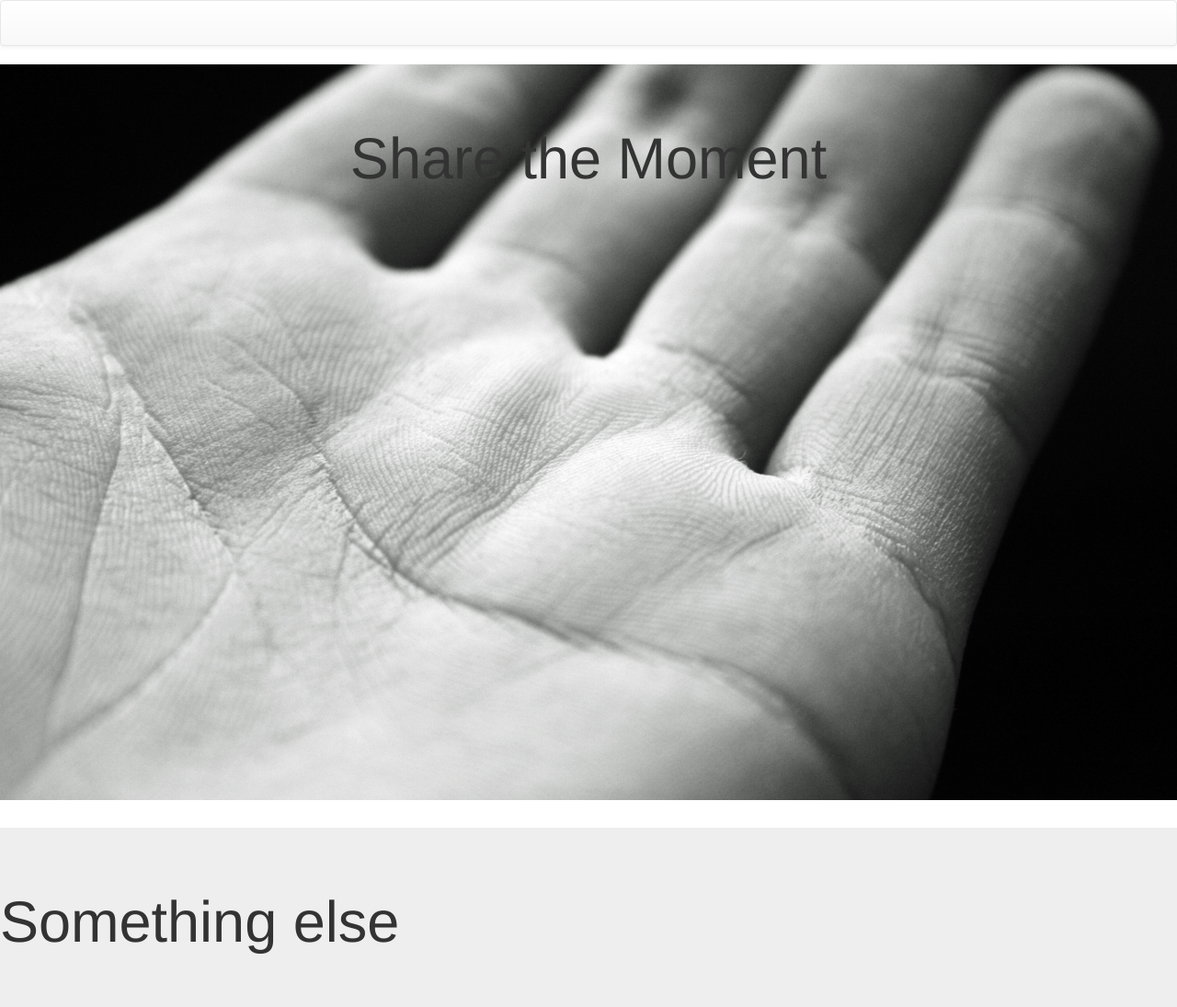
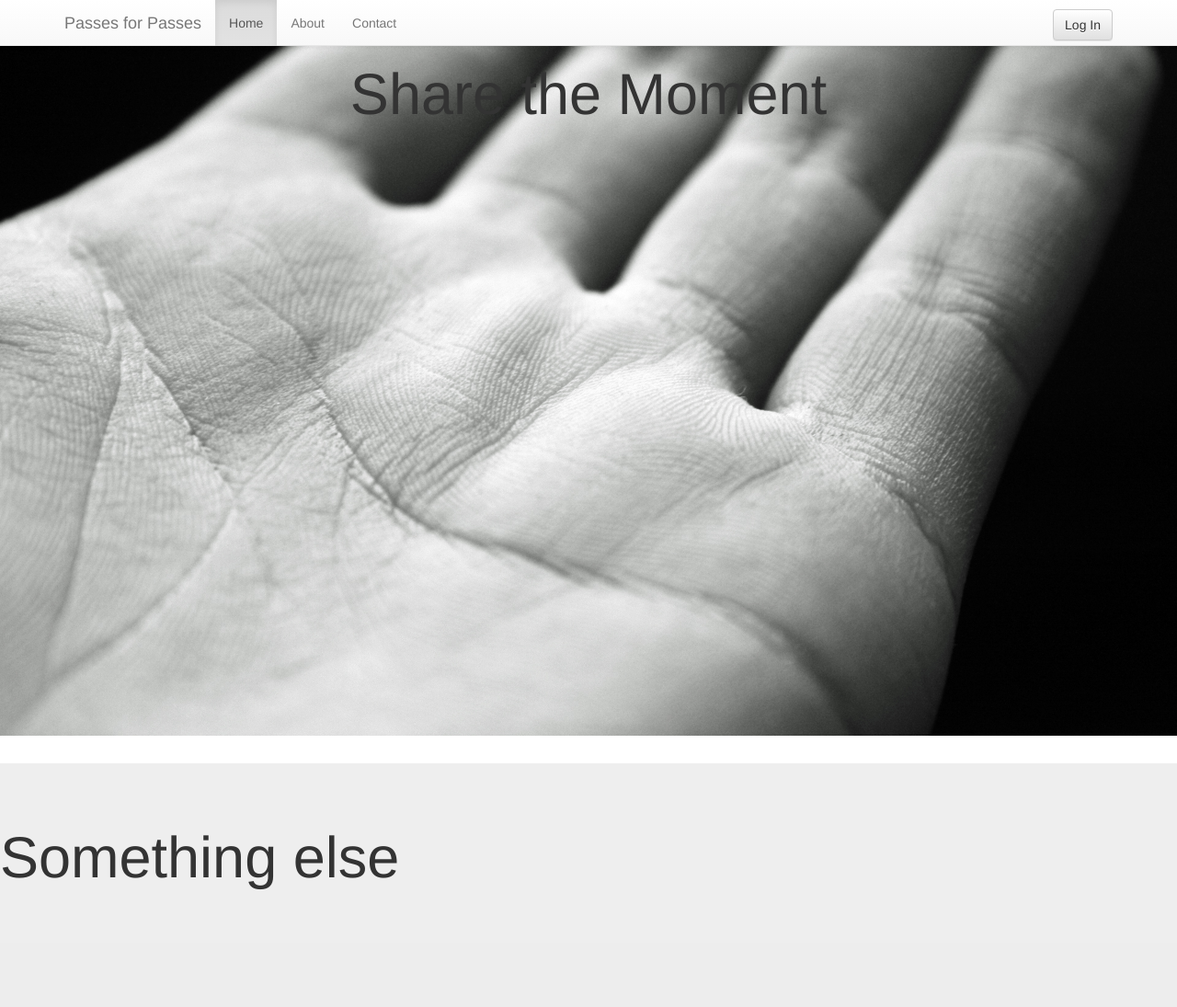
Before and after one commit to ac17/P4P, a PHP site: page /index.html in a window 1280 px wide. Shown: the whole page at 92% size. After the commit the page ends 967 px from the top, so only its background shows below. Run offline with PHP 8.4, Linux system fonts and the light colour scheme; some libraries are stand-ins or nearby versions.

Commit message:
added navigation bar

```diff
--- a/css/index.css
+++ b/css/index.css
@@ -7,20 +7,18 @@ html, body {
 	min-height: 100%;
 	background-image: url("../img/palm.jpg");
 	background-size: 100%;
+	background-repeat: no-repeat;
+	top: 0px;
 }
 
 .h1 {
 	font: black;
 }
 
-#title {
-	height: 100%;
-	line-height: 100%;
-	text-align: center;
+.navbar {
+	height: 50px;
 }
 
-#innertitle {
-	display: inline-block;
-	vertical-align: middle;
-	line-height: normal;
+#login {
+	margin-top: -5px;
 }
--- a/index.html
+++ b/index.html
@@ -20,12 +20,36 @@
 		<script src="https://maxcdn.bootstrapcdn.com/bootstrap/3.3.4/js/bootstrap.min.js"></script>
 	</head>
 	<body>
-		<nav class="navbar navbar-default">
-		</nav>
+
+<!-- Fixed navbar -->
+    <nav class="navbar navbar-default navbar-fixed-top">
+      <div class="container">
+        <div class="navbar-header">
+          <button type="button" class="navbar-toggle collapsed" data-toggle="collapse" data-target="#navbar" aria-expanded="false" aria-controls="navbar">
+            <span class="sr-only">Toggle navigation</span>
+            <span class="icon-bar"></span>
+            <span class="icon-bar"></span>
+            <span class="icon-bar"></span>
+          </button>
+          <a class="navbar-brand" href="#">Passes for Passes</a>
+        </div>
+        <div id="navbar" class="navbar-collapse collapse">
+          <ul class="nav navbar-nav">
+            <li class="active"><a href="#">Home</a></li>
+            <li><a href="#about">About</a></li>
+            <li><a href="#contact">Contact</a></li>
+          </ul>
+          <ul class="nav navbar-nav navbar-right">
+            <li><a href="#"><button type="button" class="btn btn-default" id="login">Log In</button></a></li>
+          </ul>
+        </div><!--/.nav-collapse -->
+      </div>
+    </nav>
+
 		<div class="jumbotron" id="banner">
-			<center><div id="title">
-				<span id="innertitle"><h1>Share the Moment</h1></span>
-			</div></center>
+			<center>
+				<h1>Share the Moment</h1>
+			</center>
 		</div>
 		<div class="jumbotron">
 			<h1>Something else</h1>
```
